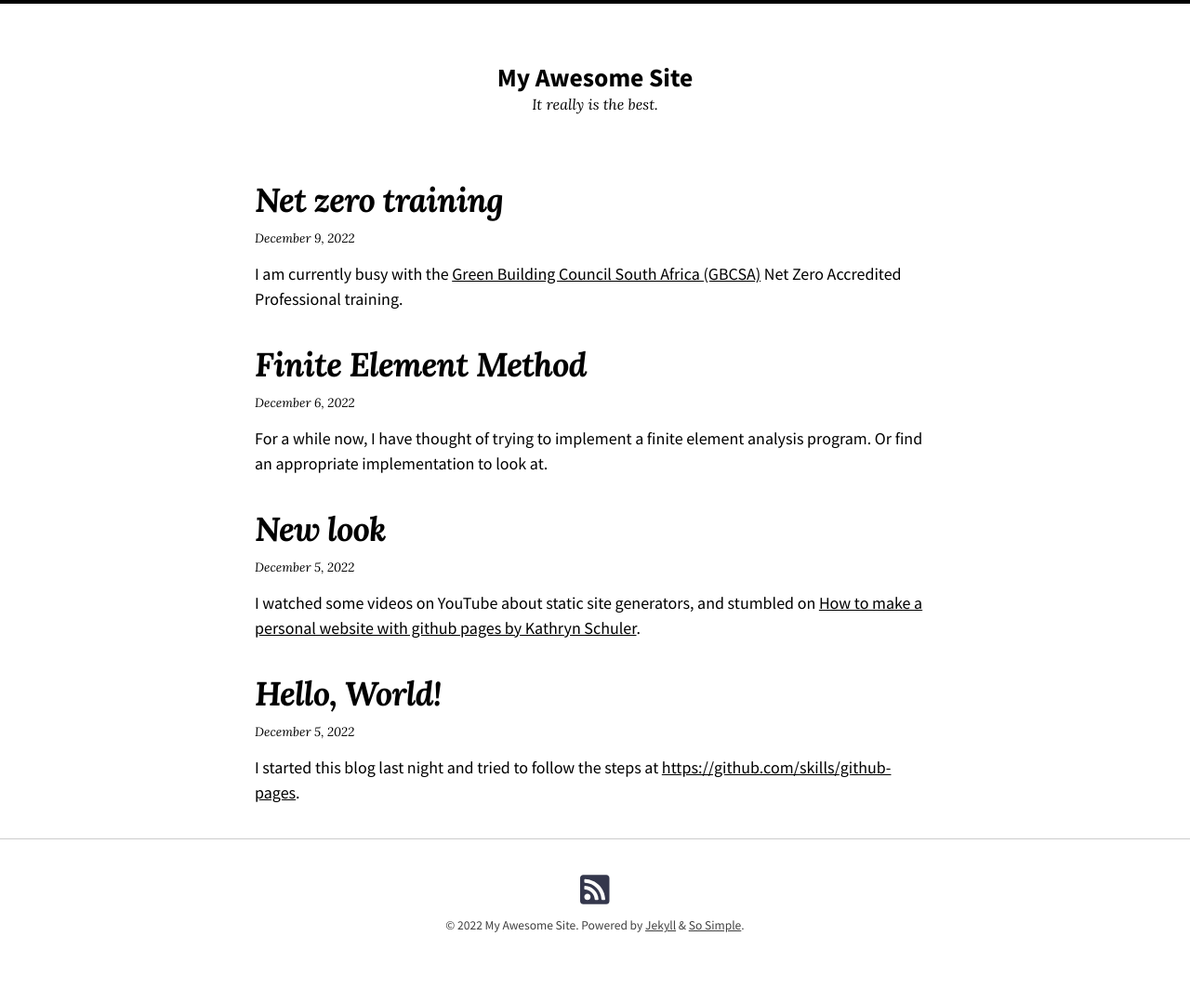
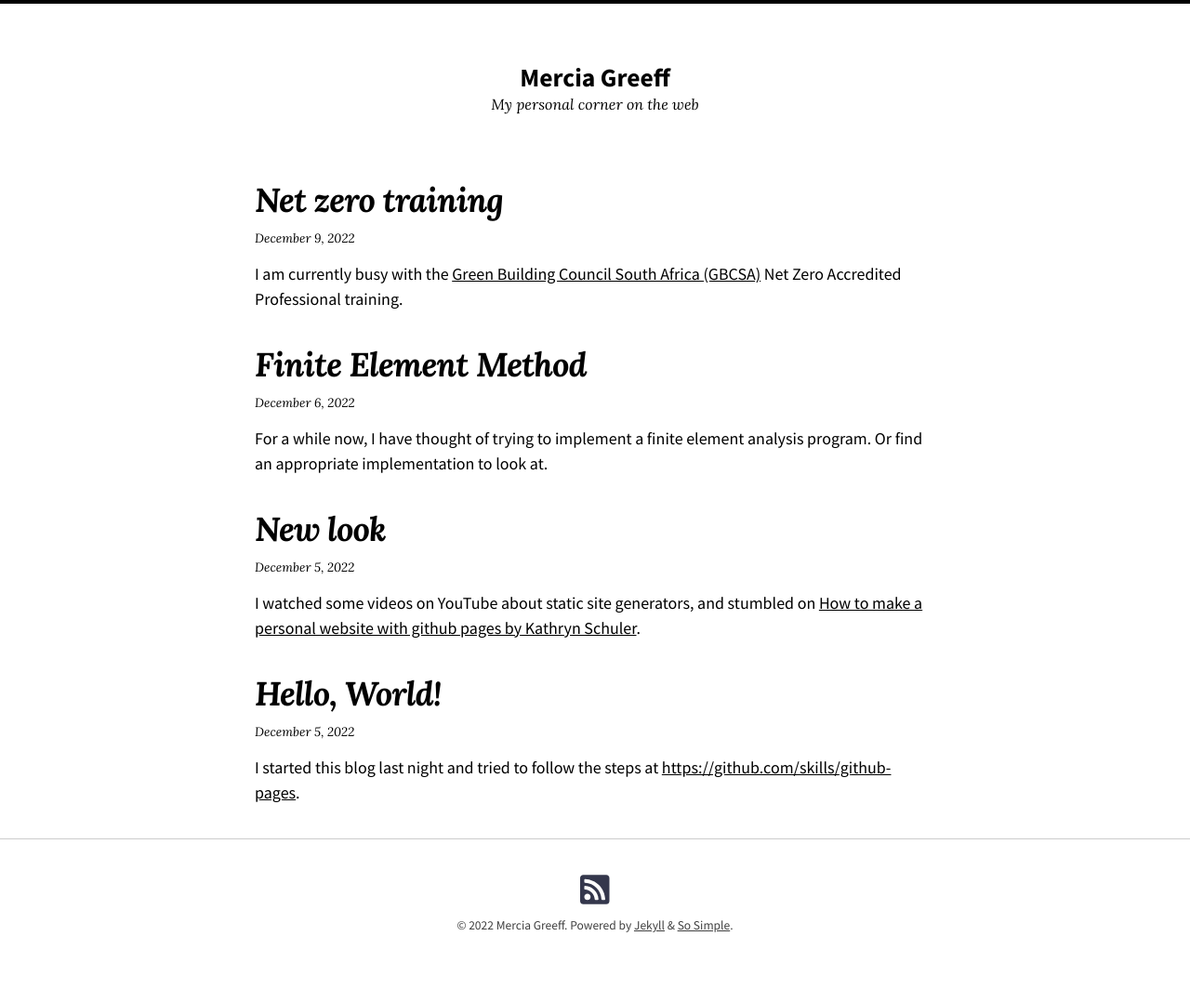
Before and after one commit to merciagreeff/merciagreeff.github.io, a Jekyll site: the page built from index.md, in a window 1280 px wide. Shown: the whole page at 93% size. Built offline with Jekyll 4.4.1, drawn with Linux system fonts in a browser that asks for light colours; nearby versions of some CDN libraries.

Commit message:
Update _config.yml

```diff
--- a/_config.yml
+++ b/_config.yml
@@ -18,8 +18,8 @@ remote_theme: "mmistakes/so-simple-theme@3.2.0"
 # remote_theme: mmistakes/so-simple-theme
 skin: "/assets/css/skins/default.css"
 locale: en-US
-title: "My Awesome Site"
-description: "It really is the best."
+title: "Mercia Greeff"
+description: "My personal corner on the web"
 baseurl: # the subpath of your site, e.g. "/blog"
 url: https://merciagreeff.github.io # the base hostname & protocol for your site e.g. "https://mmistakes.github.io"
 logo: # path of site logo, e.g. "/images/logo.png"
```
